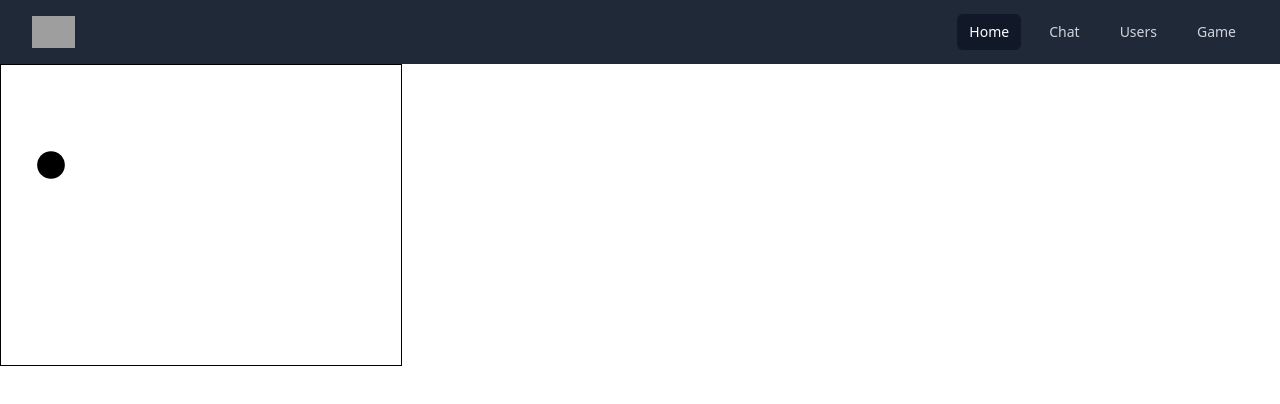
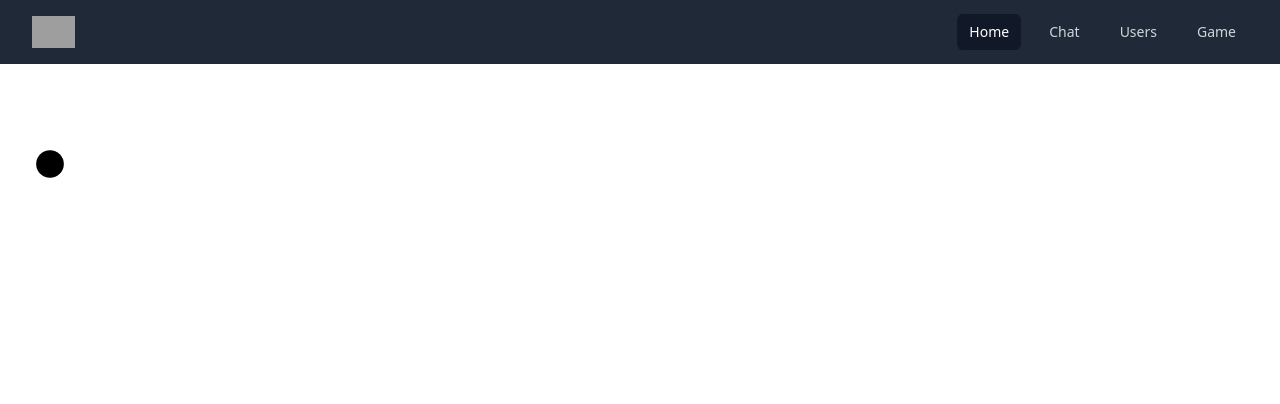
Before and after one commit to neosizzle/ft_transcendence, a React (Create React App) app in the folder frontend/: page /game in a window 1280 px wide. Shown: the top 404 px of the page. Built offline with nearby package versions, Linux system fonts and the light colour scheme; grey boxes are pictures that could not be loaded.

Commit message:
Move canvas settings to calling code in App.tsx

```diff
--- a/frontend/src/Game/index.tsx
+++ b/frontend/src/Game/index.tsx
@@ -12,16 +12,7 @@ const Game = (props: any) => {
 	}
 
 	const canvasRef = useCanvas(draw);
-
-	return (
-		<canvas
-			ref={canvasRef}
-			width="400"
-			height="300"
-			style={{border: "1px solid black"}}
-			{...props}
-		/>
-	)
+	return <canvas ref={canvasRef} {...props}/>;
 }
 
 export default Game;
```
